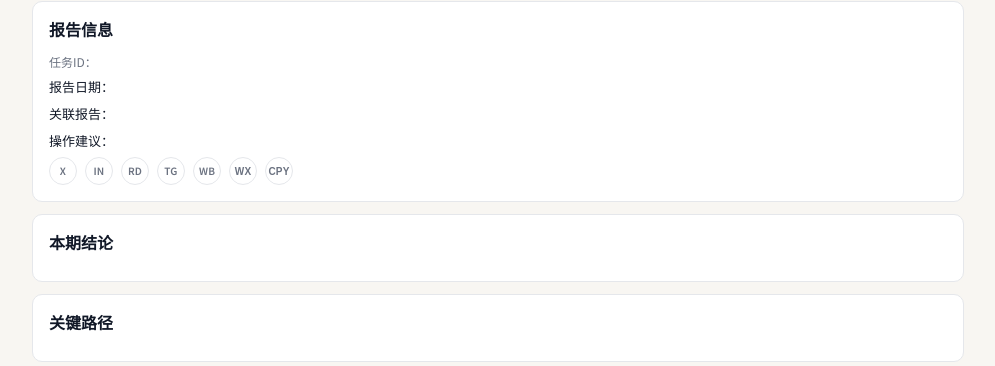
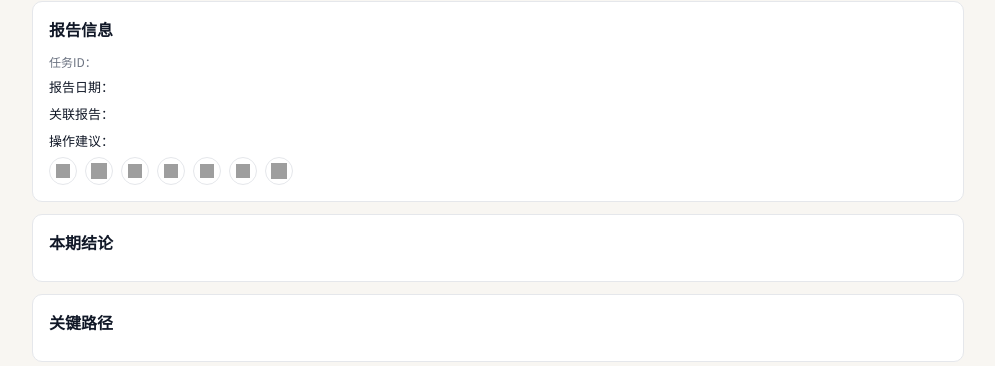
Before and after one commit to keenturbo/rareearth-sentinel, a Python web app: template templates/task_report.html in a window 1280 px wide. Shown: the part 74-440 px from the top of the page, without its empty margins (142-1137 px from the left). Run offline with Jinja, Linux system fonts and the light colour scheme; the template is opened without the code that fills it, so the values that code supplies are empty; grey boxes are pictures that could not be loaded.

Commit message:
Use icon-only share buttons on task report (CN)

```diff
--- a/templates/task_report.html
+++ b/templates/task_report.html
@@ -27,9 +27,16 @@ header .title{font-family:"Noto Serif SC",serif;font-size:22px;font-weight:600}
 .source-list a:hover{text-decoration:underline}
 .empty{font-size:12px;color:var(--muted)}
 .share-bar{display:flex;gap:8px;align-items:center;margin-top:6px;flex-wrap:wrap}
-.share-btn{width:28px;height:28px;border-radius:999px;border:1px solid #e5e7eb;display:inline-flex;align-items:center;justify-content:center;color:var(--muted);background:#fff;text-decoration:none;font-size:10px;font-weight:600}
-.share-btn:hover{color:var(--ink);border-color:#d1d5db}
-.share-icon{text-transform:uppercase;letter-spacing:.2px}
+.share-btn{width:28px;height:28px;border-radius:999px;border:1px solid #e5e7eb;display:inline-flex;align-items:center;justify-content:center;color:transparent;background:#fff;text-decoration:none;font-size:0;font-weight:600;background-repeat:no-repeat;background-position:center;background-size:14px 14px}
+.share-btn:hover{border-color:#d1d5db}
+.share-btn[data-share="x"]{background-image:url("https://simpleicons.org/icons/x.svg")}
+.share-btn[data-share="linkedin"]{background-image:url("https://www.svgrepo.com/download/360538/linkedin-circle.svg");background-size:16px 16px}
+.share-btn[data-share="reddit"]{background-image:url("https://simpleicons.org/icons/reddit.svg")}
+.share-btn[data-share="telegram"]{background-image:url("https://simpleicons.org/icons/telegram.svg")}
+.share-btn[data-share="weibo"]{background-image:url("https://simpleicons.org/icons/sinaweibo.svg")}
+.share-btn[data-share="wechat"]{background-image:url("https://simpleicons.org/icons/wechat.svg")}
+.share-btn[data-share="copy"]{background-image:url("https://www.svgrepo.com/download/535325/copy.svg");background-size:16px 16px}
+.share-icon{display:none}
 .toast{position:fixed;left:50%;bottom:22px;transform:translateX(-50%);background:#111827;color:#fff;font-size:12px;padding:6px 10px;border-radius:999px;opacity:0;pointer-events:none;transition:opacity .2s, transform .2s;z-index:90}
 .toast.show{opacity:1;transform:translateX(-50%) translateY(-4px)}
 </style>
@@ -79,12 +86,7 @@ header .title{font-family:"Noto Serif SC",serif;font-size:22px;font-weight:600}
 </div>
 <script>
 (function(){
-  function copyText(text){
-    if (!text) return;
-    if (navigator.clipboard && window.isSecureContext) {
-      navigator.clipboard.writeText(text).catch(function(){});
-      return;
-    }
+  function fallbackCopy(text){
     var textarea = document.createElement('textarea');
     textarea.value = text;
     textarea.setAttribute('readonly', '');
@@ -94,6 +96,15 @@ header .title{font-family:"Noto Serif SC",serif;font-size:22px;font-weight:600}
     textarea.select();
     try { document.execCommand('copy'); } catch (err) {}
     document.body.removeChild(textarea);
+  }
+
+  function copyText(text){
+    if (!text) return;
+    if (navigator.clipboard && window.isSecureContext) {
+      navigator.clipboard.writeText(text).then(function(){}, function(){ fallbackCopy(text); });
+      return;
+    }
+    fallbackCopy(text);
   }
 
   function setupShareBar(bar, toastText){
@@ -116,6 +127,7 @@ header .title{font-family:"Noto Serif SC",serif;font-size:22px;font-weight:600}
       if (kind === 'copy' || kind === 'wechat') {
         btn.addEventListener('click', function(event){
           event.preventDefault();
+          event.stopPropagation();
           copyText(url);
           showToast();
         });
```
